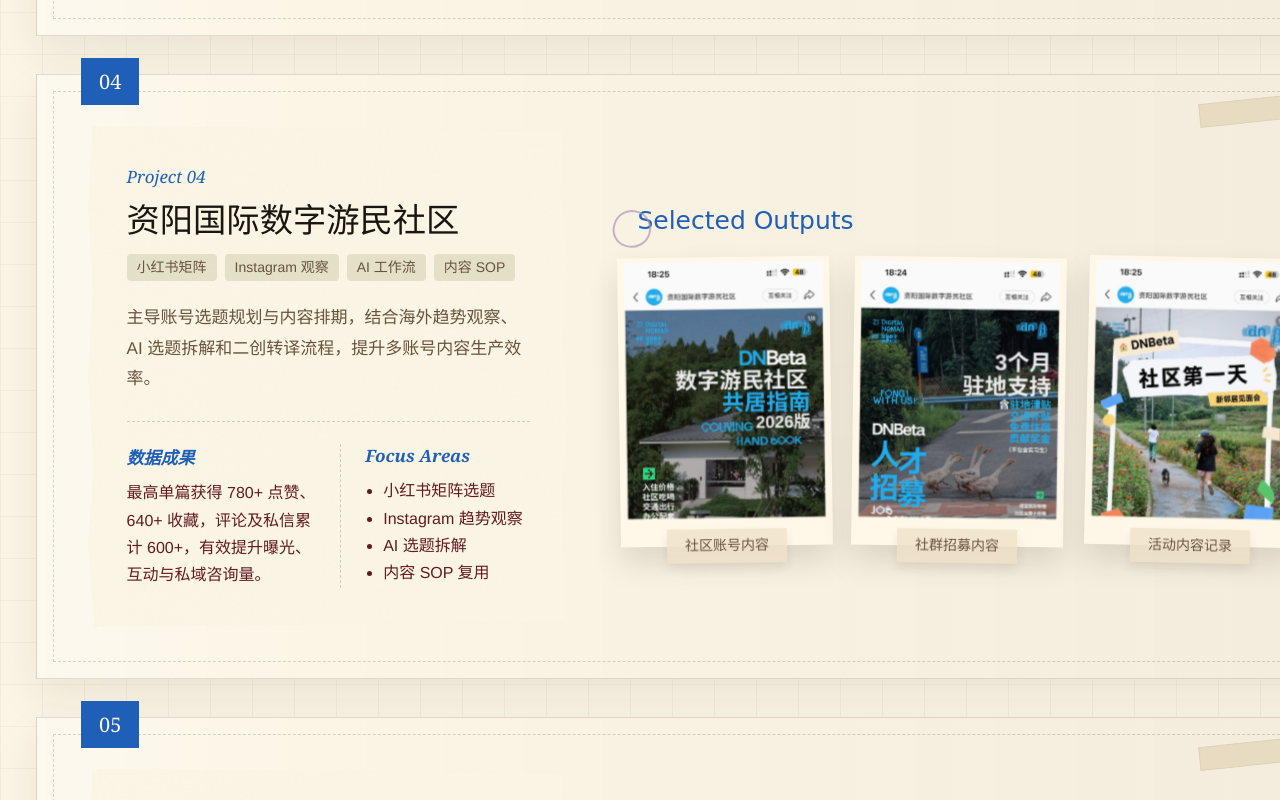
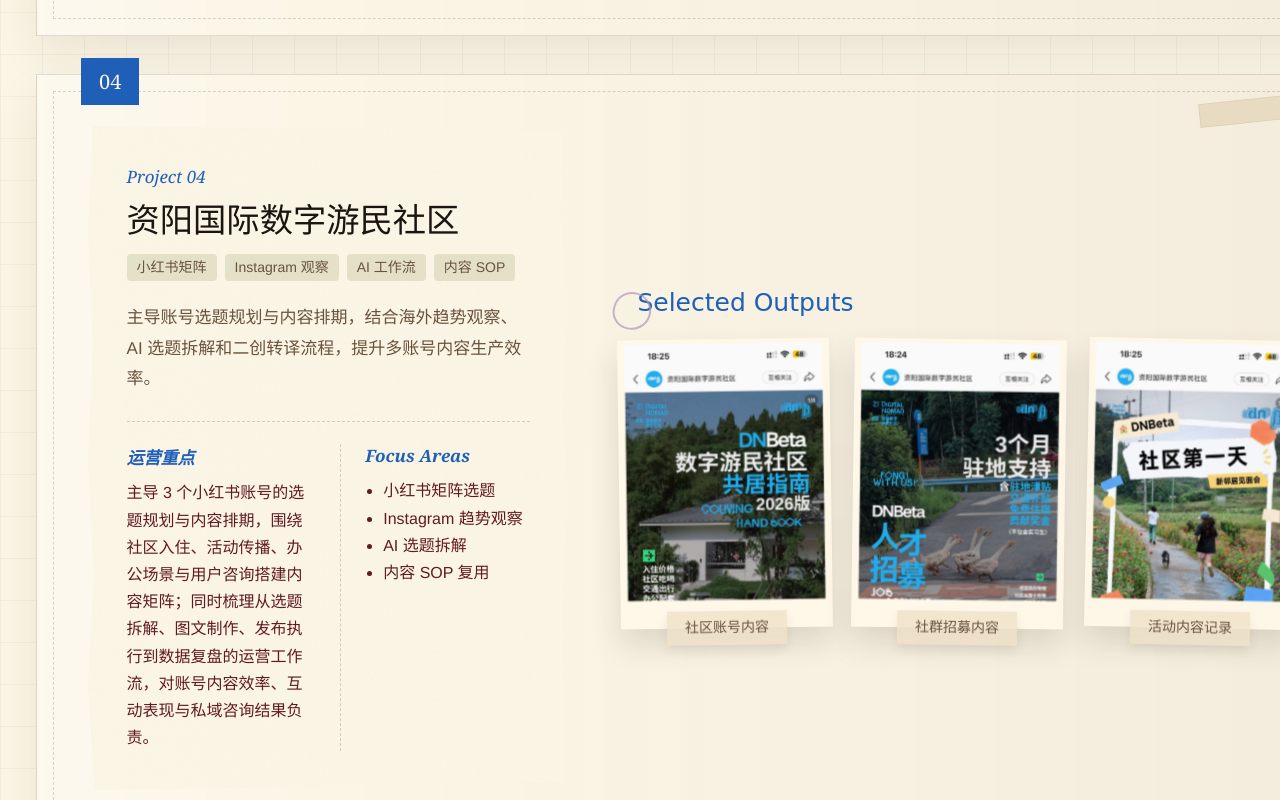
Before and after one commit to sitongchow-cmd/stone-portfolio, a React (Vite) app: page / in a window 1280 px wide. Shown: the part 4188-4988 px from the top of the page. Built offline with nearby package versions, Linux system fonts and the light colour scheme.

Commit message:
Add files via upload
update portfolio content

```diff
--- a/src/App.jsx
+++ b/src/App.jsx
@@ -75,8 +75,9 @@ const works = [
     images: [asset('assets/optimized/ppt/ppt-media-01.jpg'), asset('assets/optimized/ppt/ppt-media-26.jpg')],
     copy:
       '主导账号选题规划与内容排期，结合海外趋势观察、AI 选题拆解和二创转译流程，提升多账号内容生产效率。',
-    resultLabel: '数据成果',
-    result: '最高单篇获得 780+ 点赞、640+ 收藏，评论及私信累计 600+，有效提升曝光、互动与私域咨询量。',
+    resultLabel: '运营重点',
+    result:
+      '主导 3 个小红书账号的选题规划与内容排期，围绕社区入住、活动传播、办公场景与用户咨询搭建内容矩阵；同时梳理从选题拆解、图文制作、发布执行到数据复盘的运营工作流，对账号内容效率、互动表现与私域咨询结果负责。',
     focus: ['小红书矩阵选题', 'Instagram 趋势观察', 'AI 选题拆解', '内容 SOP 复用'],
     outputs: [
       { src: asset('assets/optimized/ppt/ppt-media-01.jpg'), label: '社区账号内容' },
@@ -467,7 +468,7 @@ function App() {
           <p>overseas content growth · copywriting · social media · influencer BD · AI workflow</p>
           <div className="contactLinks">
             <a href="mailto:sitongchow@gmail.com">sitongchow@gmail.com</a>
-            <span>ZeuStone-0107</span>
+            <span>微信：ZeuStone-0107</span>
           </div>
         </div>
       </section>
```
